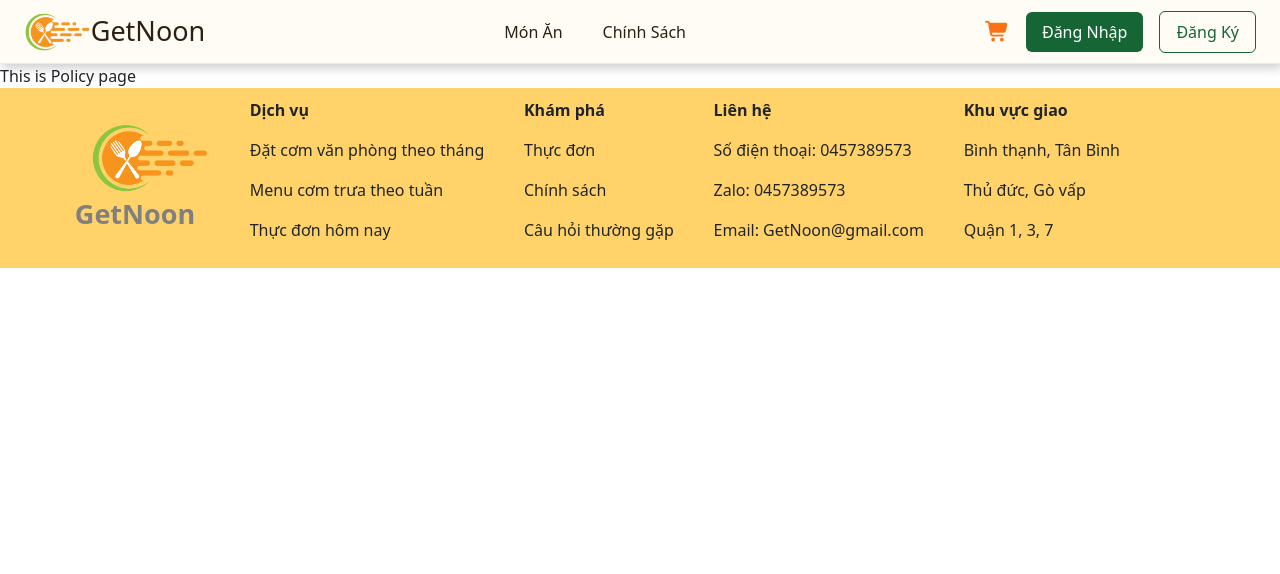
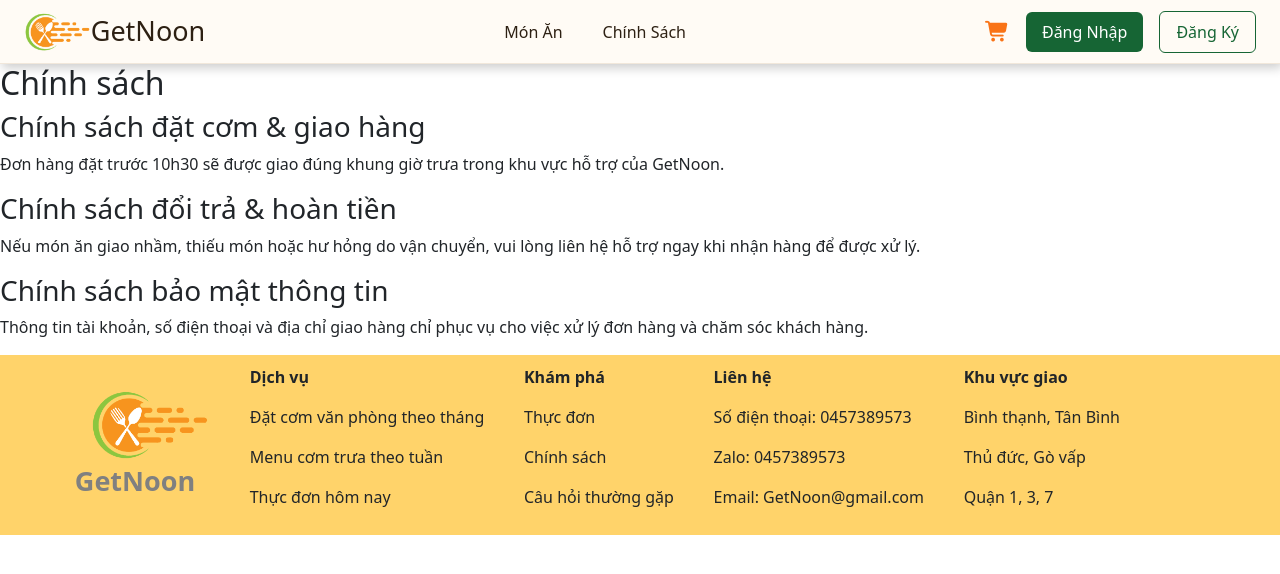
Before and after one commit to 23130268-BuiThanhSang/GetNoon, a React (Vite) app: page /policy in a window 1280 px wide. Shown: the top 574 px of the page. Built offline with nearby package versions, Linux system fonts and the light colour scheme; data requests are answered from the project's data file.

Commit message:
add policy content, slice

```diff
--- a/db.json
+++ b/db.json
@@ -163,5 +163,22 @@
       "status": "pending",
       "createdAt": "2026-11-13T09:30:00"
     }
+  ],
+  "policies": [
+    {
+      "id": 1,
+      "title": "Chính sách đặt cơm & giao hàng",
+      "content": "Đơn hàng đặt trước 10h30 sẽ được giao đúng khung giờ trưa trong khu vực hỗ trợ của GetNoon."
+    },
+    {
+      "id": 2,
+      "title": "Chính sách đổi trả & hoàn tiền",
+      "content": "Nếu món ăn giao nhầm, thiếu món hoặc hư hỏng do vận chuyển, vui lòng liên hệ hỗ trợ ngay khi nhận hàng để được xử lý."
+    },
+    {
+      "id": 3,
+      "title": "Chính sách bảo mật thông tin",
+      "content": "Thông tin tài khoản, số điện thoại và địa chỉ giao hàng chỉ phục vụ cho việc xử lý đơn hàng và chăm sóc khách hàng."
+    }
   ]
 }
--- a/src/pages/Policy.tsx
+++ b/src/pages/Policy.tsx
@@ -1,7 +1,18 @@
+import {useAppSelector} from "../redux/hooks.tsx";
+import type { Policy } from "../redux/slices/policySlice.tsx";
+
 function Policy(){
+    const policy = useAppSelector((state): Policy[] => state.policy.items);
+
     return (
         <div>
-            This is Policy page
+            <h2>Chính sách</h2>
+            {policy.map((item) => (
+                <div key={item.id}>
+                    <h3>{item.title}</h3>
+                    <p>{item.content}</p>
+                </div>
+            ))}
         </div>
     );
 }
--- /dev/null
+++ b/src/redux/slices/policySlice.tsx
@@ -0,0 +1,18 @@
+import { createSlice } from "@reduxjs/toolkit";
+import db from "../../../db.json";
+
+export type Policy = {
+    id: number;
+    title: string;
+    content: string;
+};
+
+const policySlice = createSlice({
+    name: "policies",
+    initialState: {
+        items: db.policies as Policy[],
+    },
+    reducers: {},
+});
+
+export default policySlice.reducer;
--- a/src/redux/store.tsx
+++ b/src/redux/store.tsx
@@ -3,13 +3,15 @@ import mealReducer from "./slices/mealSlice";
 import cartReducer from "./slices/cartSlice";
 import orderReducer from "./slices/orderSlice";
 import categoryReducer from "./slices/CategoriesSlice.tsx";
+import policyReducer from "./slices/policySlice";
 
 export const store = configureStore({
     reducer: {
         meals: mealReducer,
         categories: categoryReducer,
         cart: cartReducer,
-        orders: orderReducer
+        orders: orderReducer,
+        policy: policyReducer,
     }
 });
 
```
